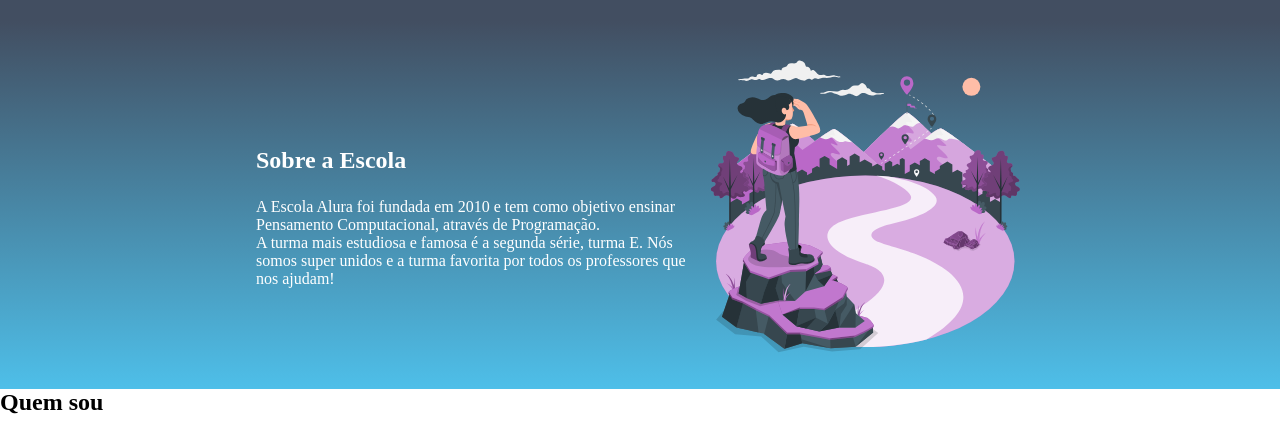
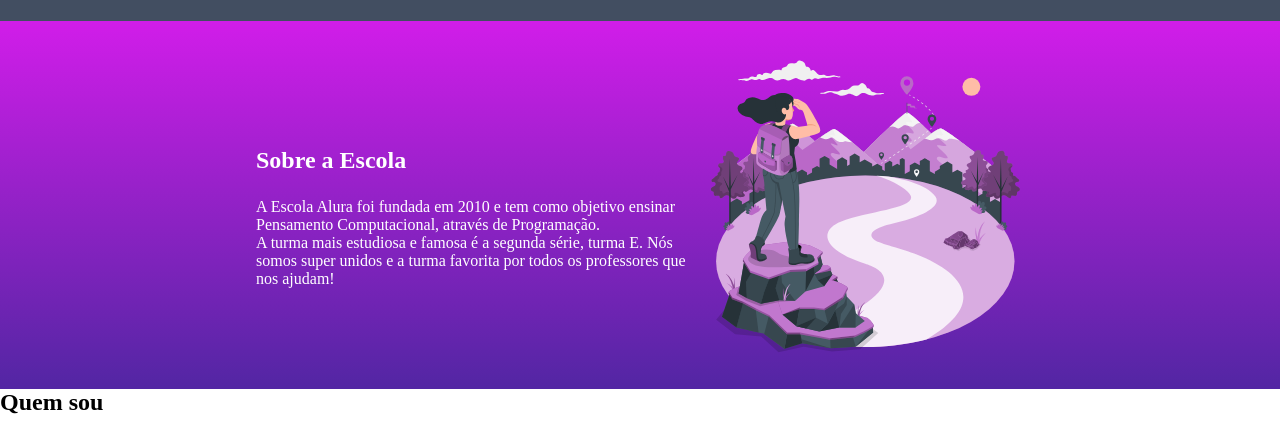
Before and after one commit to lolomeira/segundo-repositorio, a plain HTML site: page index.html in a window 1280 px wide. Shown: the part 283-713 px from the top of the page. Drawn offline with Linux system fonts and the light colour scheme.

Commit message:
aula 7 inalizada 6

```diff
--- a/style.css
+++ b/style.css
@@ -36,8 +36,8 @@ header {
     width: 25%;
 }
 .escola {
-    background-image:linear-gradient(#424e61, #4ebfe9);
-    color:white;
+    background-image:linear-gradient(#d11de9, #5226a3);
+    color: white;
     display: flex;
     justify-content: center;
     align-items: center;
```
